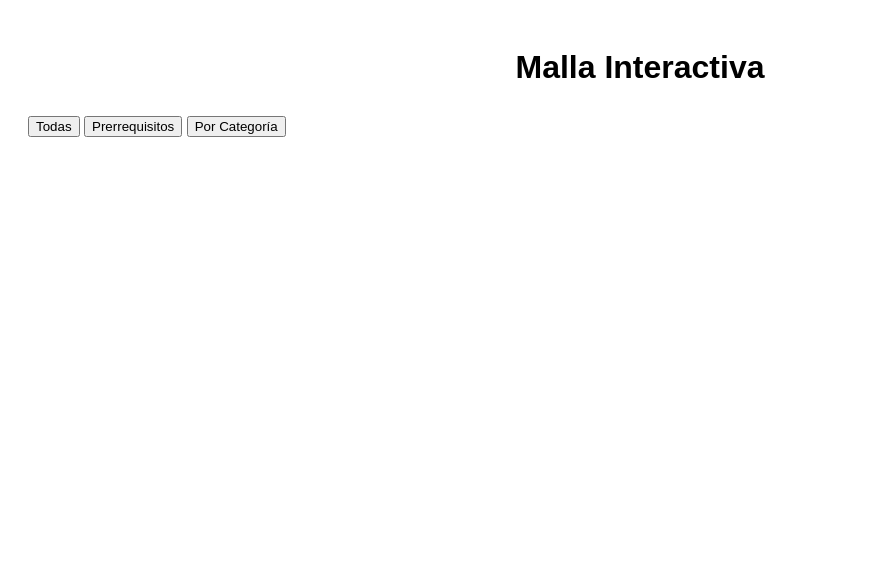
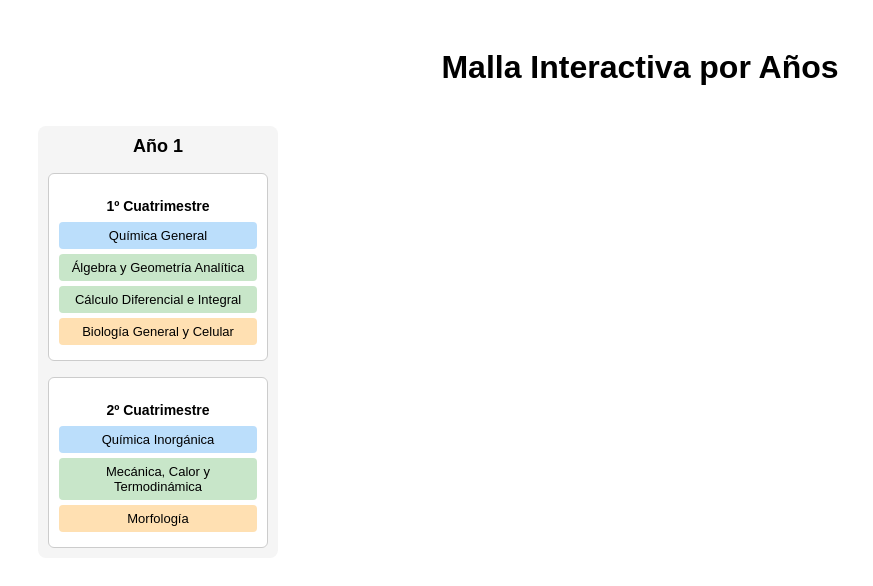
Before and after one commit to Ppau08/Bioqu-mica-Malla-curricular, a plain HTML site: page index.html in a window 1280 px wide. Shown: the whole page, without its empty margins (0-873 px from the left). Drawn offline with Linux system fonts and the light colour scheme.

Commit message:
Update index.html

```diff
--- a/index.html
+++ b/index.html
@@ -7,19 +7,8 @@
   <link rel="stylesheet" href="style.css" />
 </head>
 <body>
-  <h1>Malla Interactiva</h1>
-
-  <div class="malla-filtros">
-    <button data-filter="all">Todas</button>
-    <button data-filter="prereq">Prerrequisitos</button>
-    <button data-filter="by-cat">Por Categoría</button>
-  </div>
-
-  <div class="malla-grid">
-    <div class="malla-header"></div>
-    <div class="malla-body"></div>
-  </div>
-
+  <h1>Malla Interactiva por Años</h1>
+  <div id="malla-grid" class="malla-grid"></div>
   <script src="script.js"></script>
 </body>
 </html>
```
